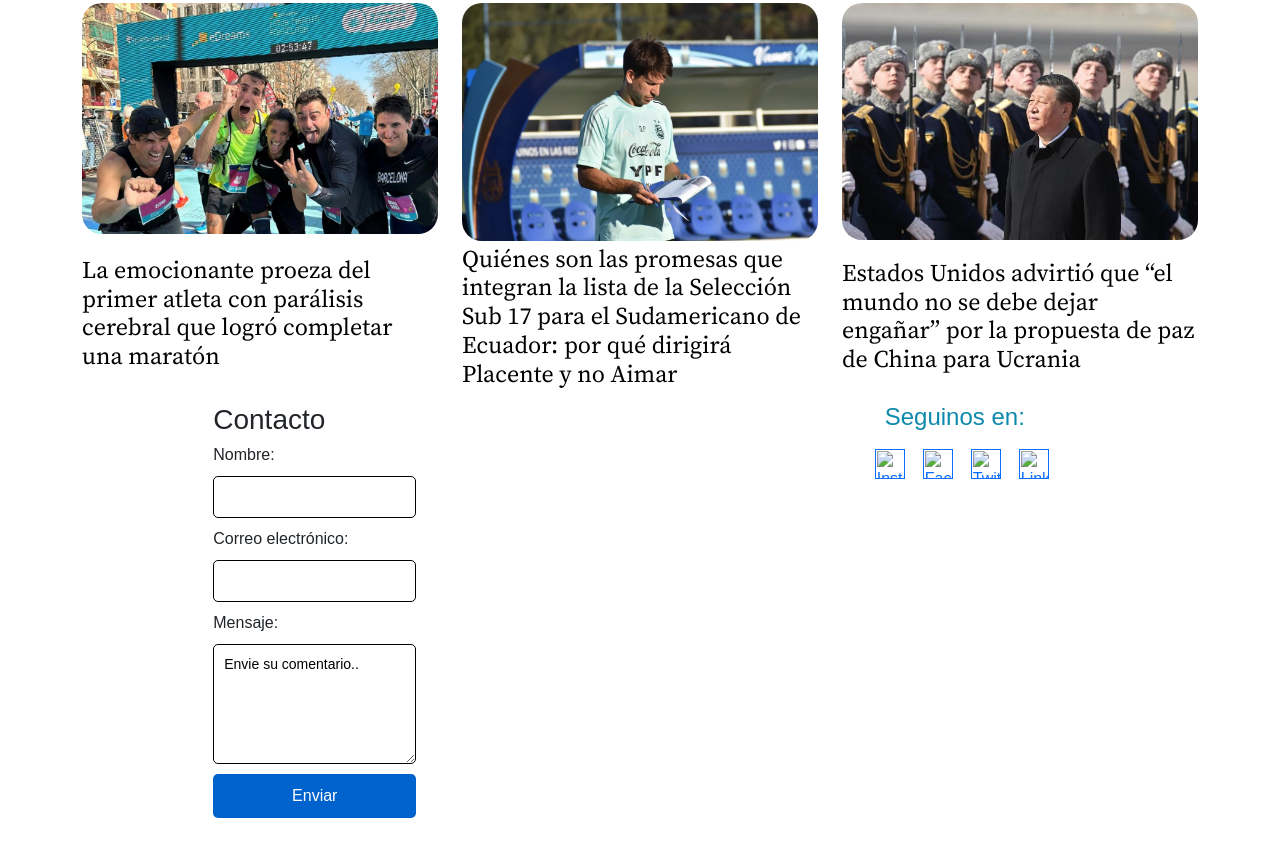
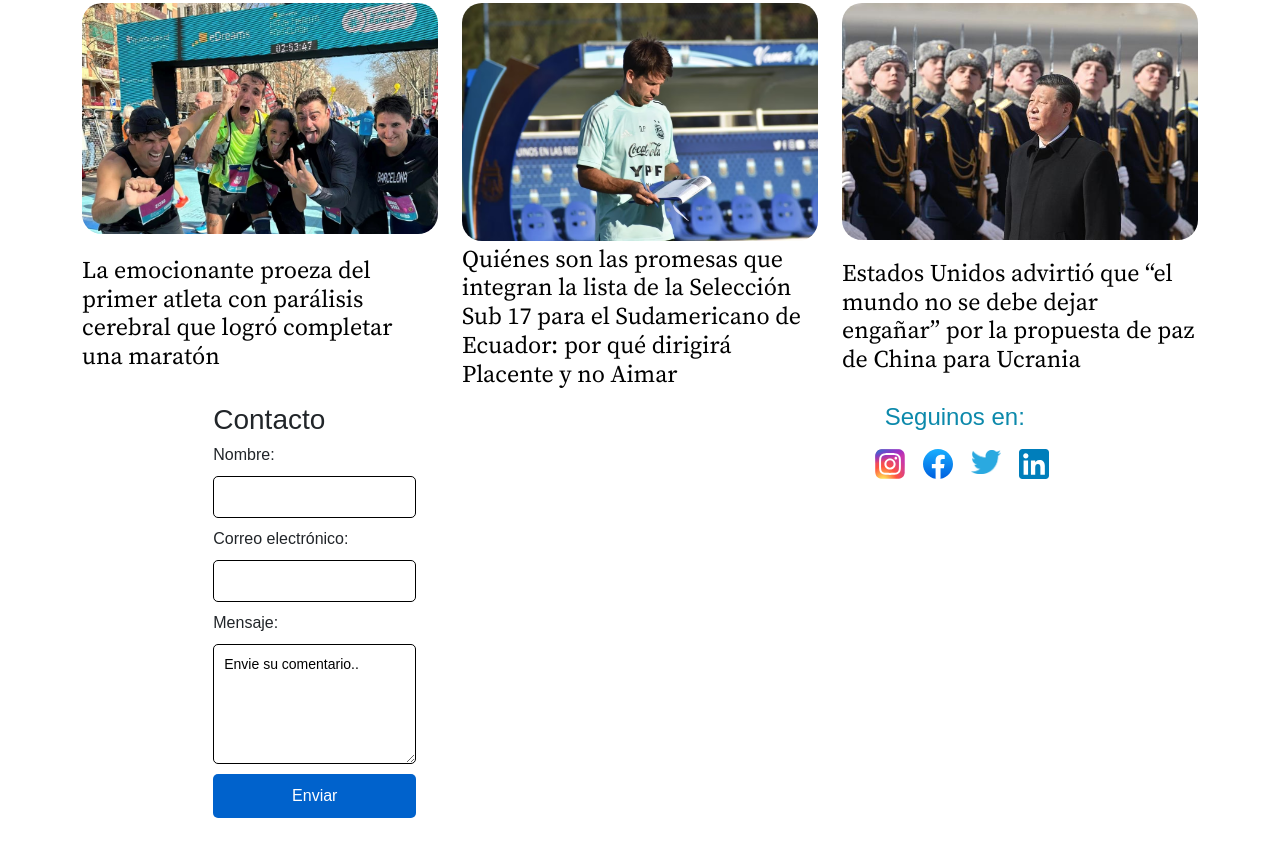
Before and after one commit to manuchristensen/EntregaFinal_ManuelChristensen, a plain HTML site: page pages/deporte.html in a window 1280 px wide. Shown: the part 1243-2099 px from the top of the page. Drawn offline with nearby package versions, Linux system fonts and the light colour scheme.

Commit message:
Error corregido de imagenes de social media

```diff
--- a/pages/deporte.html
+++ b/pages/deporte.html
@@ -144,10 +144,10 @@
         <div class="SocialMedia">
             <h4>Seguinos en:</h4>
             <ul>
-                <li><a href="" class="icono"><img src="img/SocialMedia/Instagram_logo_2016.svg" alt="Instagram Logo"></a></li>
-                <li><a href="" class="icono"><img src="img/SocialMedia/Facebook_f_logo_(2021).svg" alt="Facebook Logo"></a></li>
-                <li><a href="" class="icono"><img src="img/SocialMedia/twitter.png" alt="Twitter"></a></li>
-                <li><a href="" class="icono"><img src="img/SocialMedia/LinkedIn_icon.svg" alt="Linkedin"></a></li>
+                <li><a href="" class="icono"><img src="../img/SocialMedia/Instagram_logo_2016.svg" alt="Instagram Logo"></a></li>
+                <li><a href="" class="icono"><img src="../img/SocialMedia/Facebook_f_logo_(2021).svg" alt="Facebook Logo"></a></li>
+                <li><a href="" class="icono"><img src="../img/SocialMedia/twitter.png" alt="Twitter"></a></li>
+                <li><a href="" class="icono"><img src="../img/SocialMedia/LinkedIn_icon.svg" alt="Linkedin"></a></li>
             </ul>
         </div>
     </footer>
```
Also changed, not shown: index.html (+1 -1 lines), pages/el_mundo.html (+4 -4 lines), pages/entretenimiento.html (+4 -4 lines), pages/tendencias.html (+4 -4 lines).
